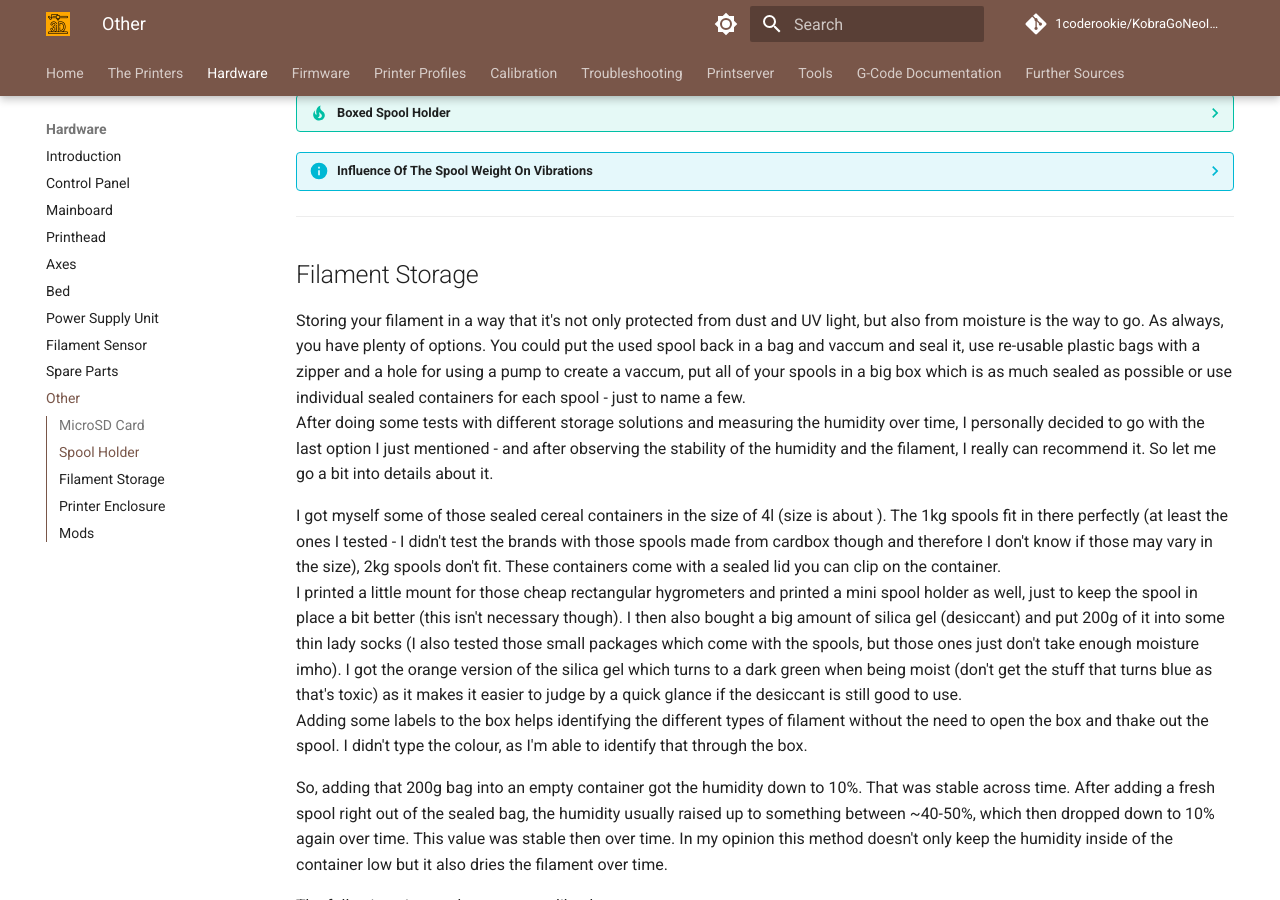
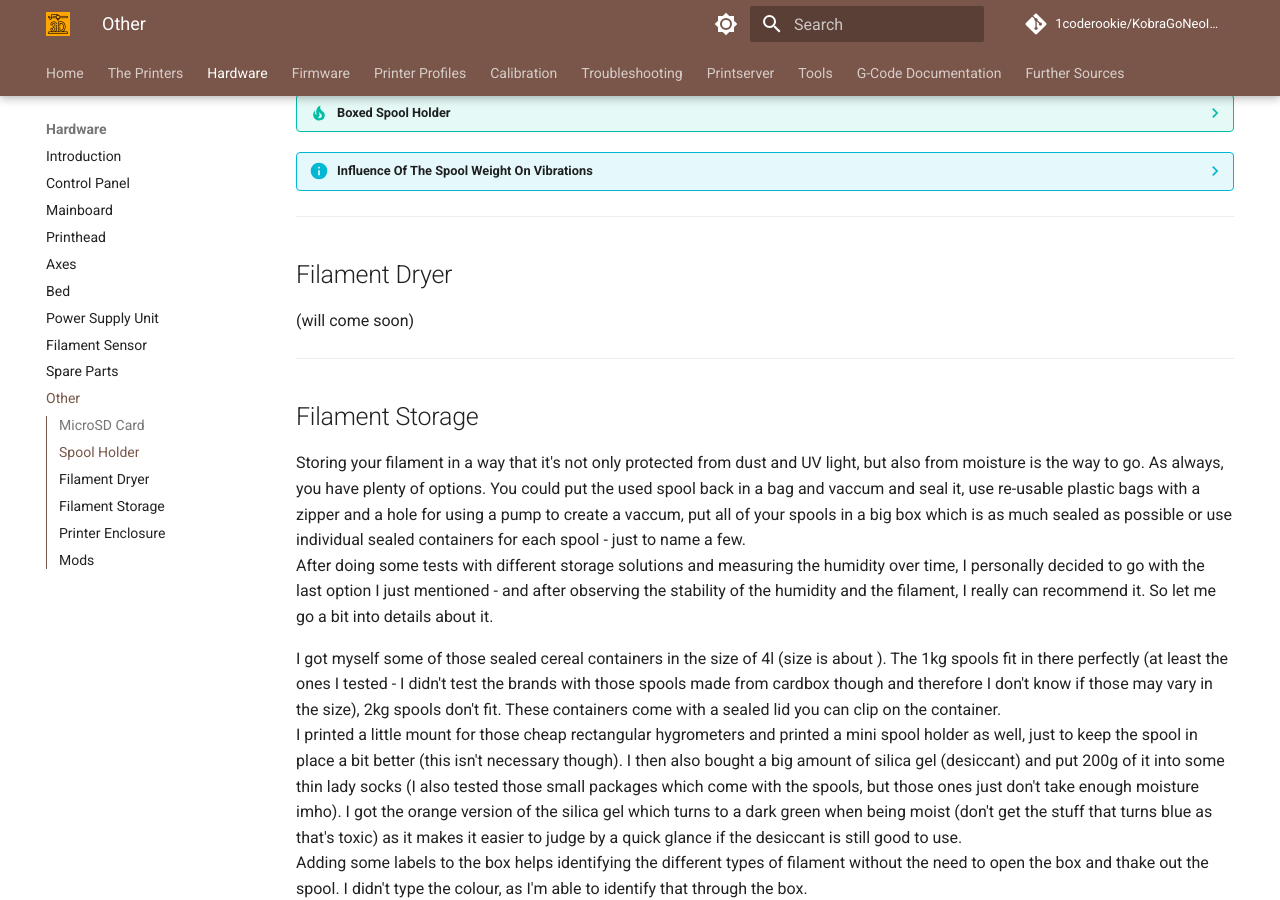
Before and after one commit to 1coderookie/KobraGoNeoInsights, an MkDocs documentation site: the page built from docs/hardware/other.md, in a window 1280 px wide and 900 px high, scrolled down 834 px. Built offline with MkDocs 1.6.1 and Material for MkDocs 9.7.7, drawn with Linux system fonts in a browser that asks for light colours; comment, search, counter and statistics services are not loaded.

Commit message:
Update other.md

```diff
--- a/docs/hardware/other.md
+++ b/docs/hardware/other.md
@@ -66,6 +66,11 @@ If you don't have the space for it or want to keep the spool being attached at t
 
 ---
 
+## Filament Dryer
+(will come soon)
+
+---
+
 ## Filament Storage
 
 Storing your filament in a way that it's not only protected from dust and UV light, but also from moisture is the way to go. As always, you have plenty of options. You could put the used spool back in a bag and vaccum and seal it, use re-usable plastic bags with a zipper and a hole for using a pump to create a vaccum, put all of your spools in a big box which is as much sealed as possible or use individual sealed containers for each spool - just to name a few.
@@ -86,7 +91,7 @@ You could also drill a hole in the container to feed the filament right out of t
 ---
 
 ## Printer Enclosure
-
+(will come soon)
 
 ---
 
```
